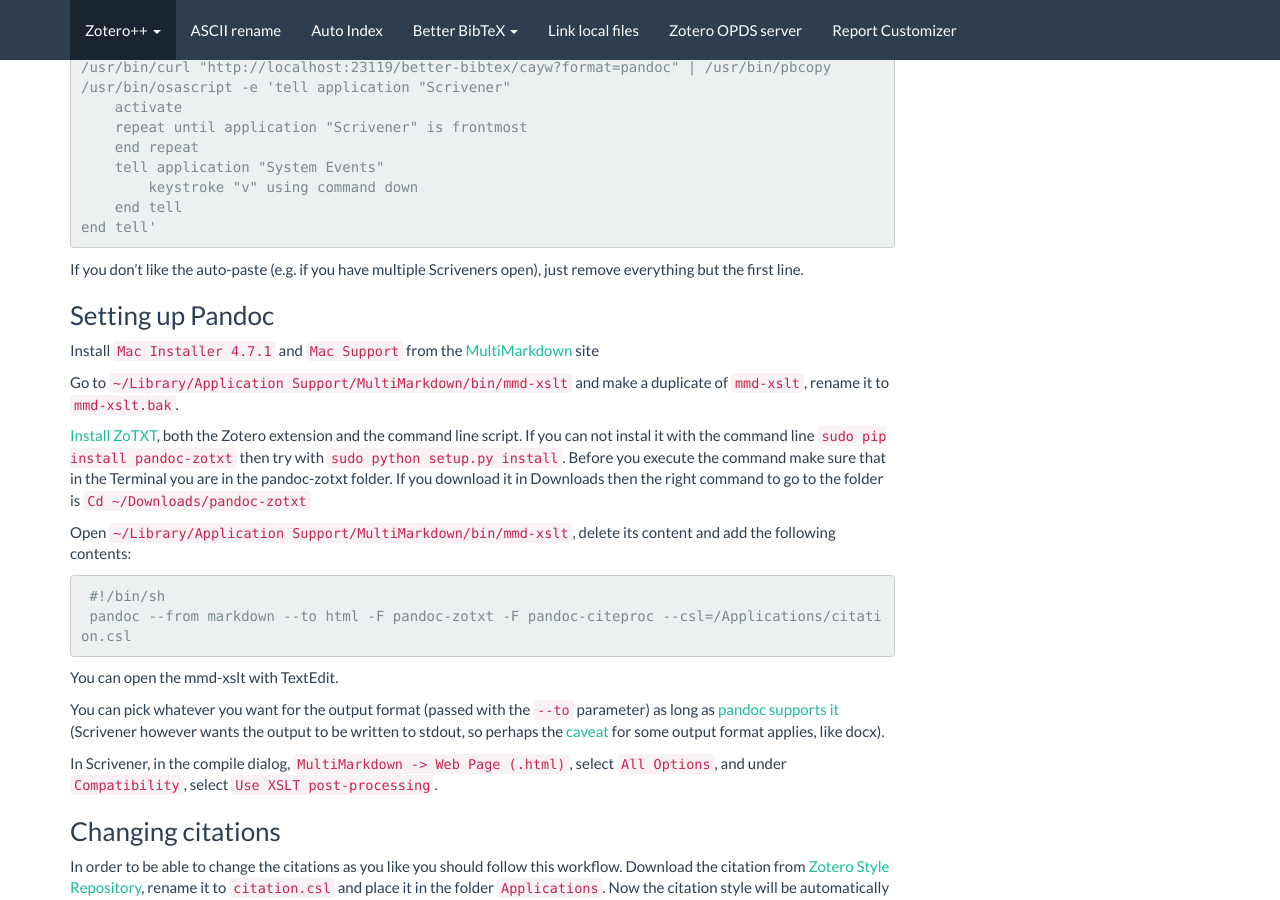
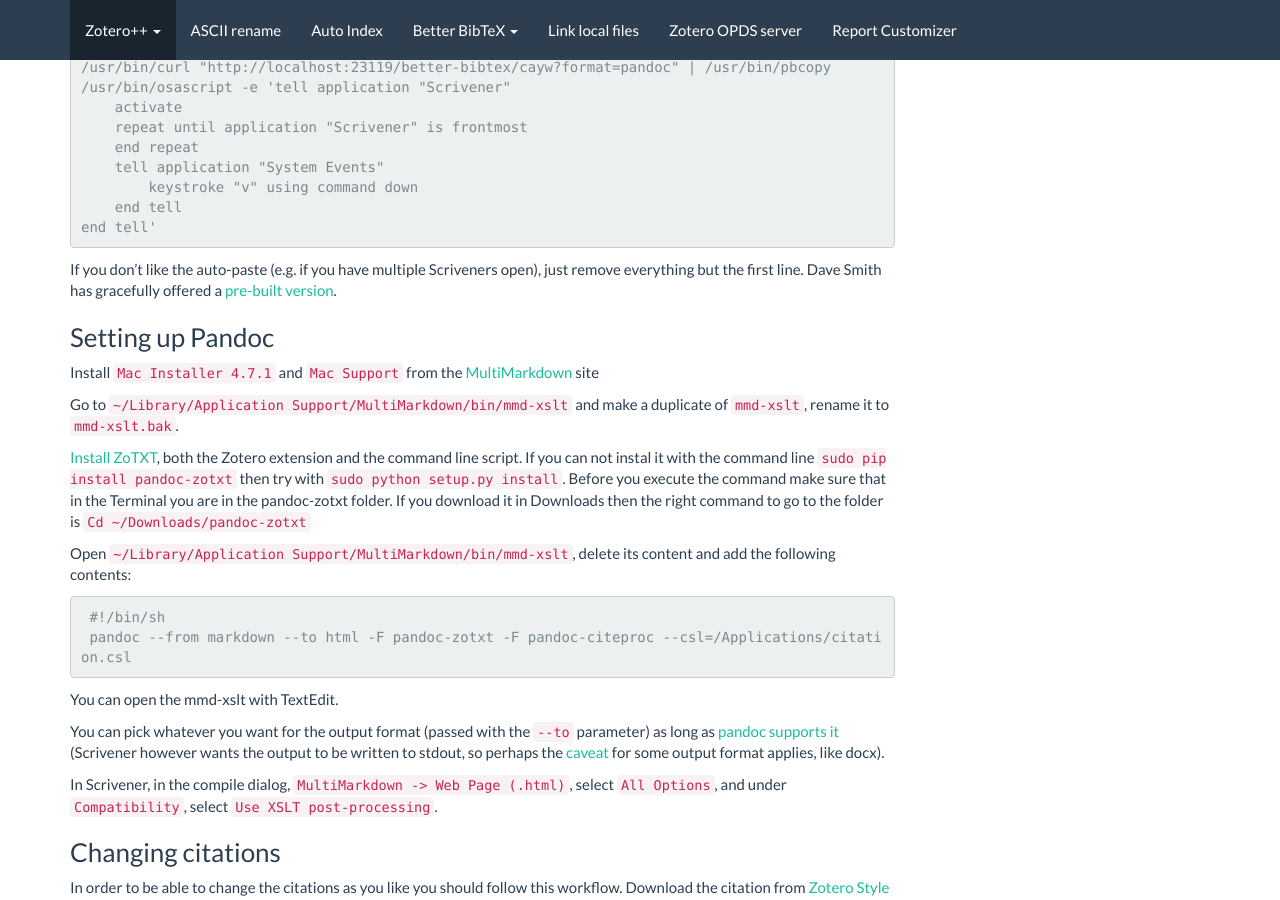
Before and after one commit to edwinksl/ZotPlus.github.io, a Jekyll site: the page built from better-bibtex/cayw.md, in a window 1280 px wide and 900 px high, scrolled down 1336 px. Built offline with Jekyll 4.4.1, drawn with Linux system fonts in a browser that asks for light colours; nearby versions of some CDN libraries.

Commit message:
Update cayw.md

```diff
--- a/better-bibtex/cayw.md
+++ b/better-bibtex/cayw.md
@@ -78,7 +78,7 @@
     end tell'
 
 If you don't like the auto-paste (e.g. if you have multiple Scriveners open), just remove everything but the first line.
-
+Dave Smith has gracefully offered a [pre-built version](https://www.dropbox.com/sh/htybak3pb3uhfp0/AAAvozL5etMu7V9WSH-gx9Csa?dl=1).
 
 ### Setting up Pandoc
 
```
